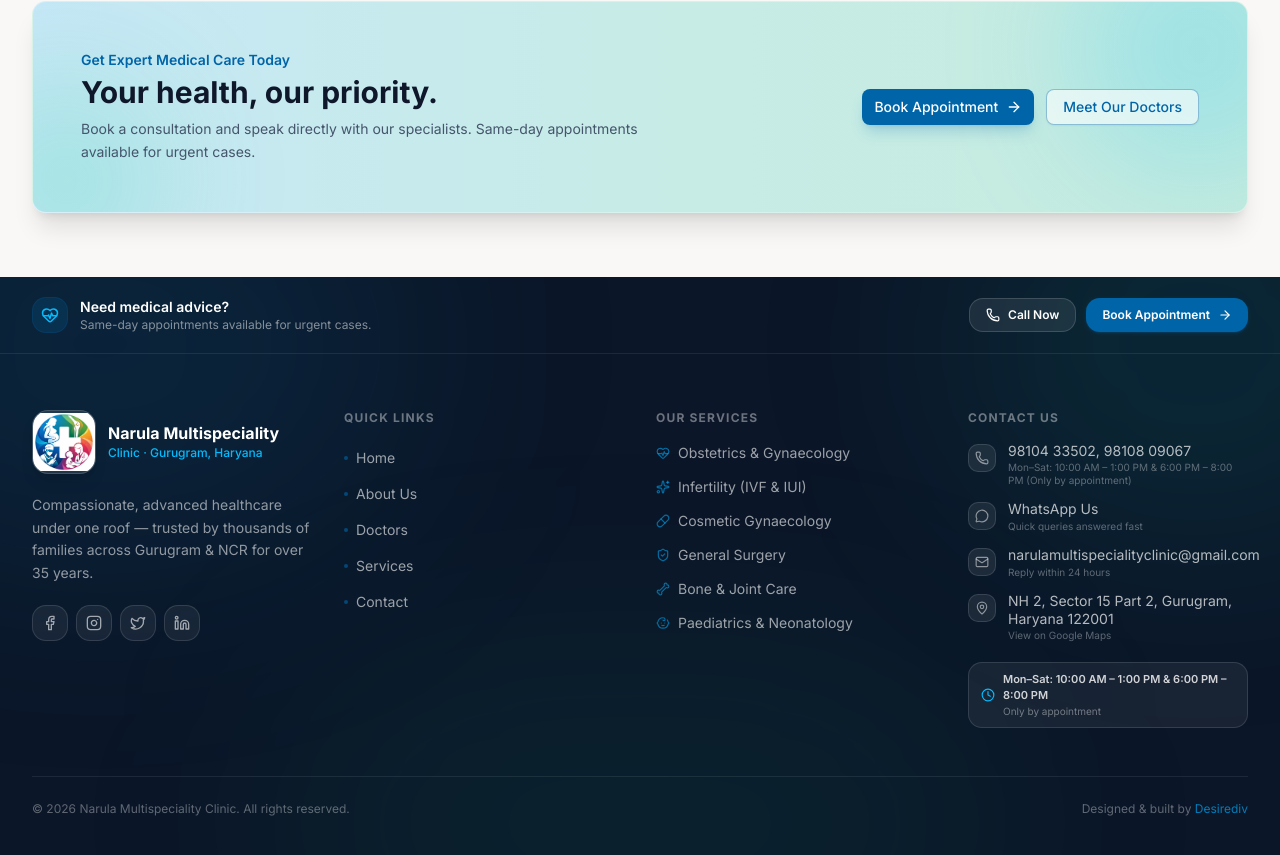
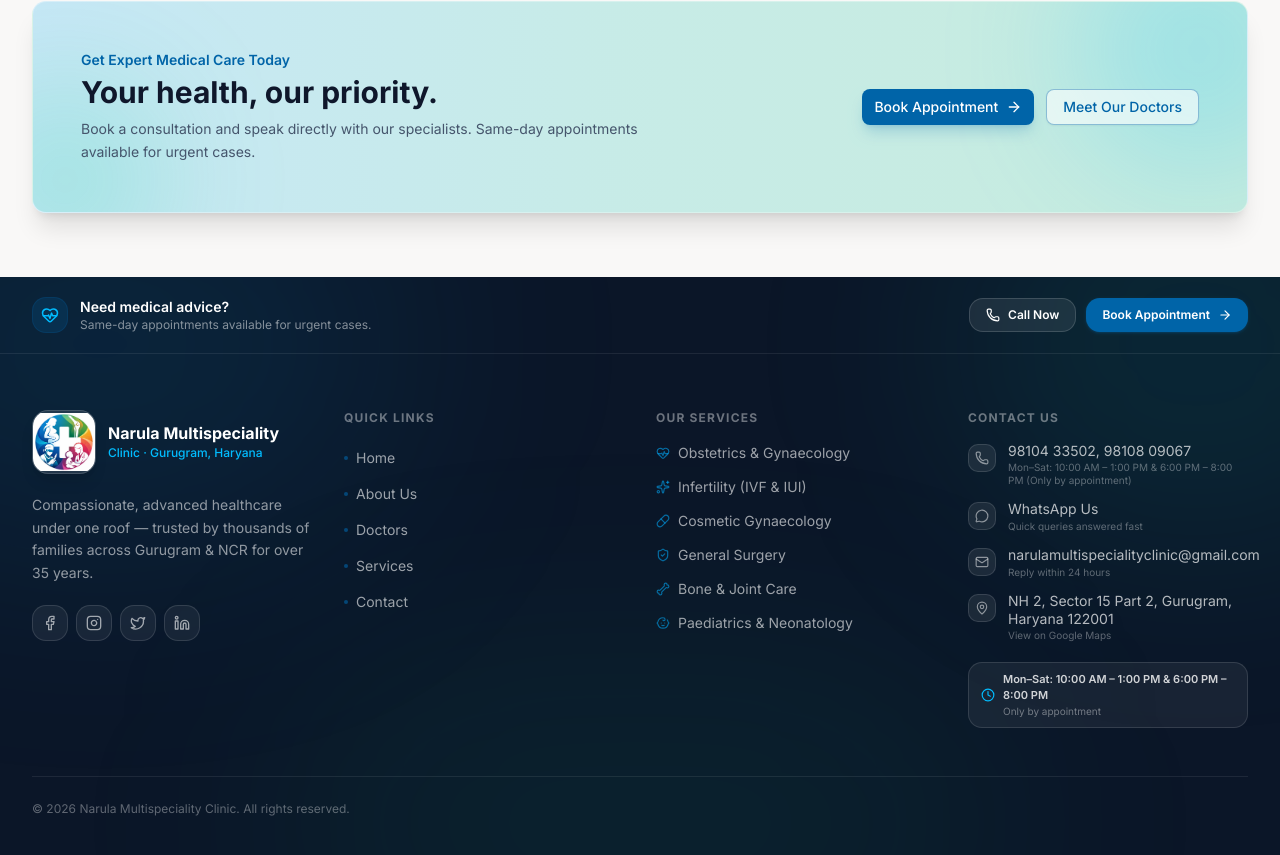
Before and after one commit to desirediv0/Narula, a Next.js app: page / in a window 1280 px wide. Shown: the part 4345-5200 px from the top of the page. Built offline with nearby package versions, Linux system fonts and the light colour scheme.

Commit message:
update bug fix

```diff
--- a/components/footer.tsx
+++ b/components/footer.tsx
@@ -245,17 +245,7 @@ export function Footer() {
           <p className="text-xs text-white/35">
             &copy; {currentYear} Narula Multispeciality Clinic. All rights reserved.
           </p>
-          <p className="text-xs text-white/35">
-            Designed &amp; built by{' '}
-            <a
-              href="https://desirediv.com/"
-              target="_blank"
-              rel="noreferrer"
-              className="text-sky-500/70 hover:text-sky-400 transition-colors"
-            >
-              Desirediv
-            </a>
-          </p>
+
         </div>
       </div>
     </footer>
```
